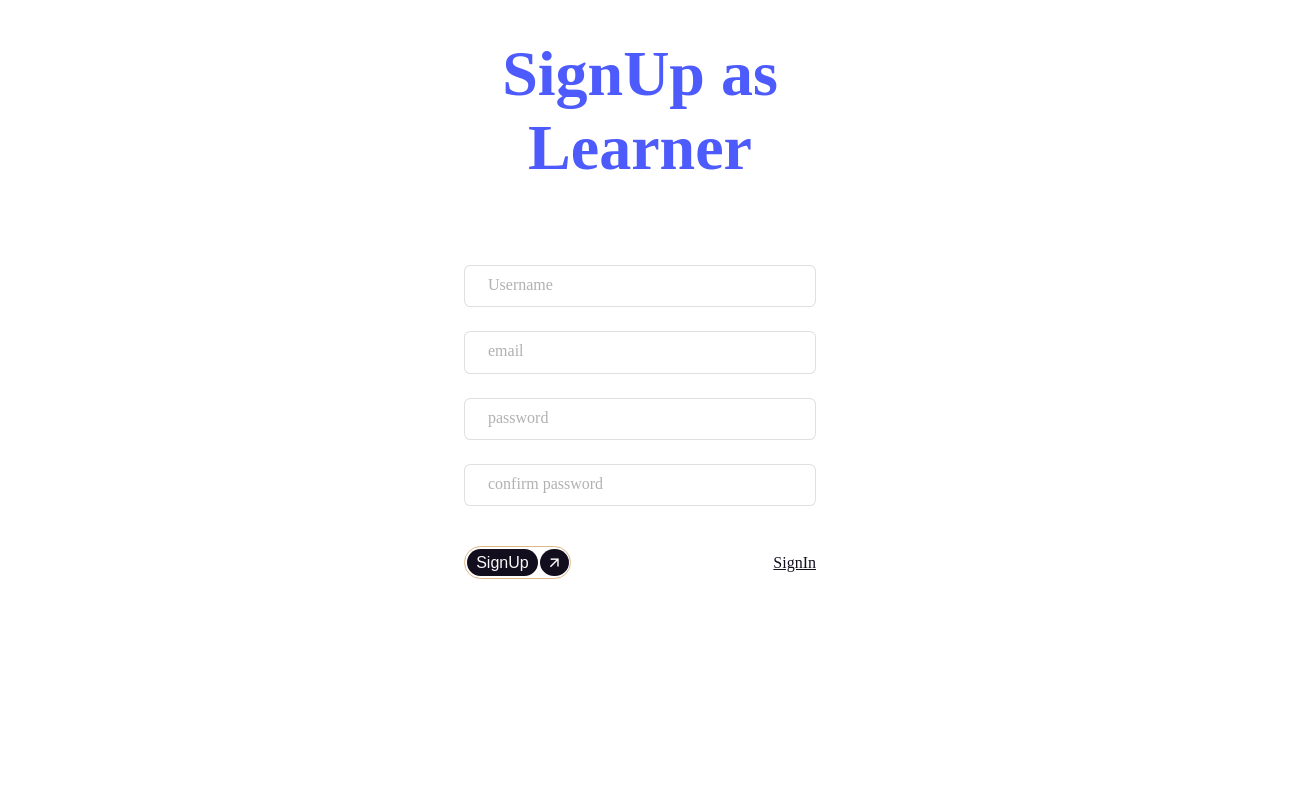
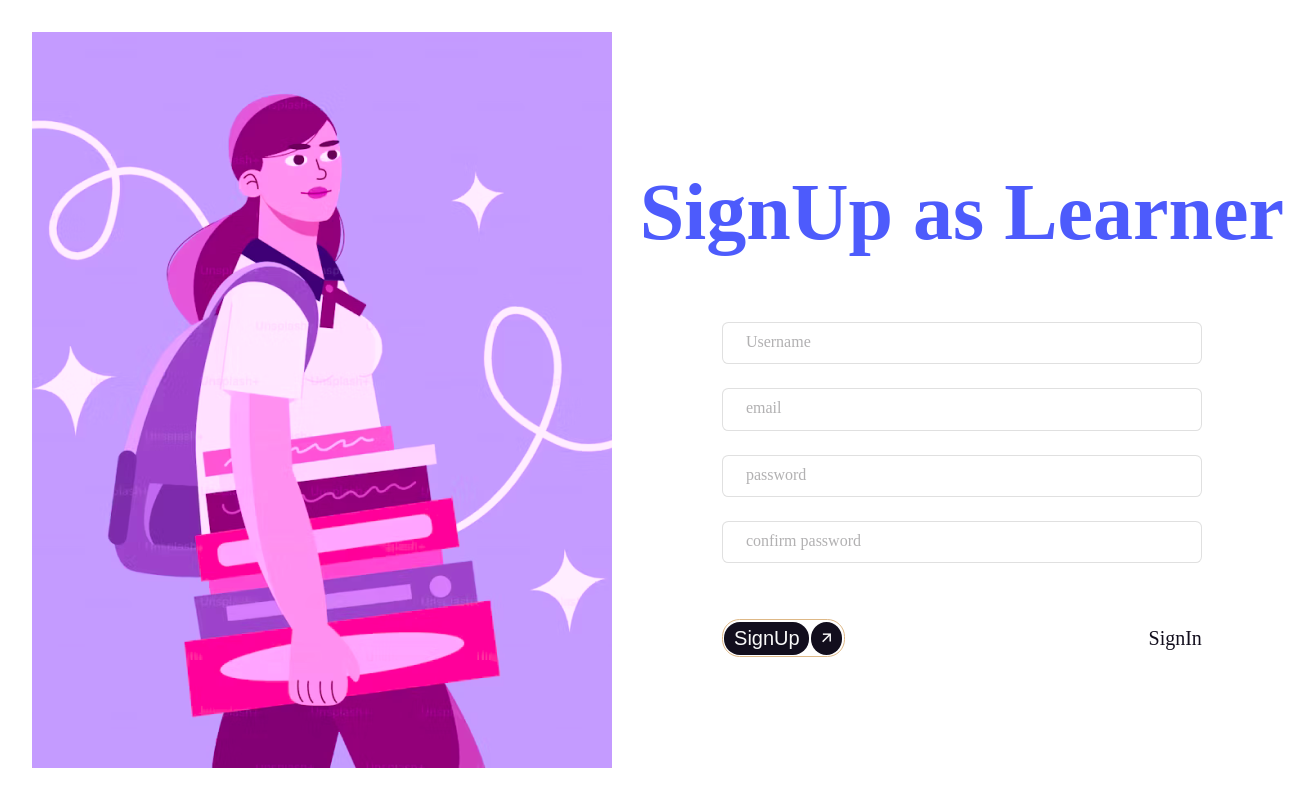
Before and after one commit to Anurag-S1ngh/UpSkill---Online-Course-Selling-Platform, a website: page frontend/signUpUser.html in a window 1280 px wide. Shown: the whole page, 1312 px wide, since content can reach past the window. Drawn offline with nearby package versions, Linux system fonts and the light colour scheme.

Commit message:
signup user and admin html fully responsive

```diff
--- a/frontend/css/signUpUser.css
+++ b/frontend/css/signUpUser.css
@@ -142,7 +142,6 @@ main {
 .signInButton {
   font-size: 1rem;
   color: var(--accent);
-  text-decoration: underline;
 }
 
 .signUpButtonCircle i {
@@ -153,3 +152,79 @@ main {
 .second_arrow {
   transform: translate(-100%, 100%);
 }
+
+@media screen and (min-width: 475px) {
+  body {
+    height: 70vh;
+  }
+}
+
+@media screen and (min-width: 1024px) {
+  body {
+    height: auto;
+    width: 100vw;
+  }
+
+  main {
+    width: 100vw;
+    height: calc(100vh - 4rem);
+    padding: 0;
+    margin: 2rem;
+    overflow: hidden;
+    justify-content: space-between;
+    align-items: center;
+  }
+
+  .signUpUser_column_1 img {
+    object-fit: cover;
+    width: 200%;
+    height: 100%;
+  }
+  .signUpUser_column_1 {
+    overflow: hidden;
+    display: flex;
+    justify-content: center;
+    align-items: center;
+    width: 50%;
+    background: burlywood;
+  }
+
+  .signUpUser_column_2 {
+    width: 60%;
+    justify-content: flex-start;
+    padding: 1.5rem;
+    gap: 4rem;
+  }
+
+  .button_container {
+    margin-top: 2rem;
+  }
+
+  .signUpUser_column_2 h1 {
+    font-size: 5rem;
+  }
+
+  .input_container input {
+    width: 30rem;
+  }
+
+  #options {
+    width: 7rem;
+  }
+
+  .signUpButton {
+    width: 7.7rem;
+  }
+
+  .signUpButton button {
+    font-size: 1.25rem;
+  }
+
+  .signInButton:hover {
+    text-decoration: underline;
+  }
+
+  .signInButton {
+    font-size: 1.25rem;
+  }
+}
```
